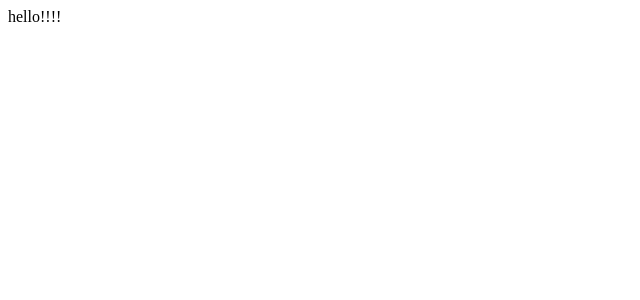
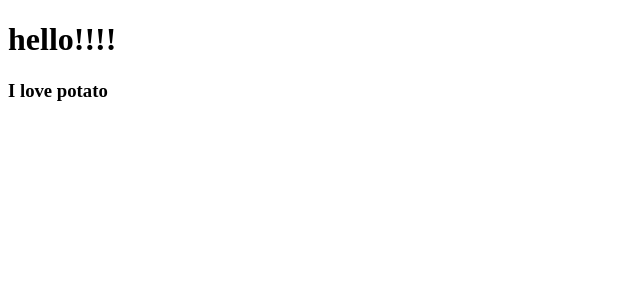
Before and after one commit to chasonghui/movie_app_2021, a React (Create React App) app: page / in a window 1280 px wide. Shown: the top 300 px of the page, without its empty margins (0-640 px from the left). Built offline with nearby package versions, Linux system fonts and the light colour scheme.

Commit message:
#2.0 creating my first React Component

```diff
--- a/src/App.js
+++ b/src/App.js
@@ -1,7 +1,7 @@
 import React from 'react';
-
+import Potato from './Potato';
 function App() {
-  return <div>hello!!!!</div>
+  return <div><h1>hello!!!!</h1><Potato /></div>
 }
 
 export default App;
--- /dev/null
+++ b/src/Potato.js
@@ -0,0 +1,9 @@
+import React from 'react';
+
+function Potato() {
+    return (
+        <h3>I love potato</h3>
+    )
+}
+
+export default Potato;
--- a/src/index.js
+++ b/src/index.js
@@ -1,6 +1,7 @@
 import React from 'react';
 import ReactDOM from 'react-dom';
 import App from './App';
+import Potato from "./Potato";
 
 ReactDOM.render(
   <React.StrictMode>
```
